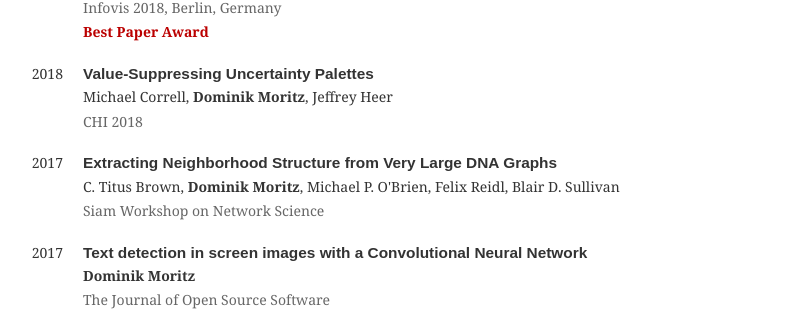
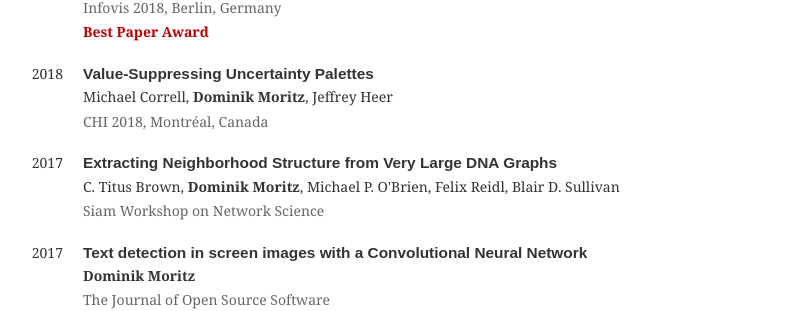
Before and after one commit to domoritz/domoritz.github.io, a Jekyll site: the page built from cv.html, in a window 1280 px wide and 900 px high, scrolled down 1275 px. Shown: the part 148-459 px from the top of the window, without its empty margins (262-1062 px from the left). Built offline with Jekyll 4.4.1, drawn with Linux system fonts in a browser that asks for light colours.

Commit message:
Update publications.yml

```diff
--- a/_data/publications.yml
+++ b/_data/publications.yml
@@ -38,6 +38,7 @@
     - Best Paper Award
   venue: Infovis 2018
   venue_location: Berlin, Germany
+  venue_url: http://ieeevis.org/year/2018/welcome
   doi: 10.1109/TVCG.2018.2865240
   short_doi: 10/cs68
   pdf: /papers/2018-Draco-InfoVis.pdf
@@ -52,6 +53,8 @@
     - Dominik Moritz
     - Jeffrey Heer
   venue: CHI 2018
+  venue_location: Montréal, Canada
+  venue_url: https://chi2018.acm.org/
   tweet: Special color palettes that suppress differences for uncertain values.
   pdf: /papers/2018-VSUPs-CHI.pdf
   doi: 10.1145/3173574.3174216
```
